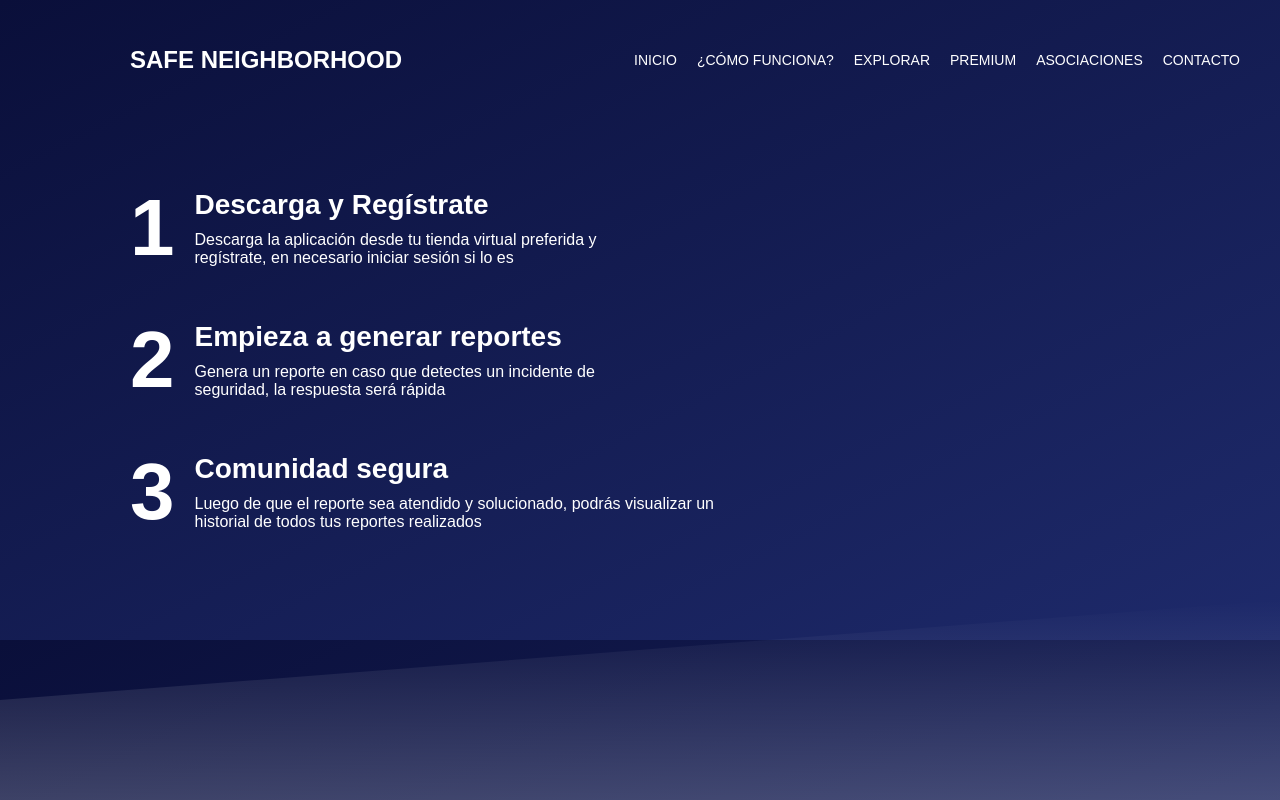
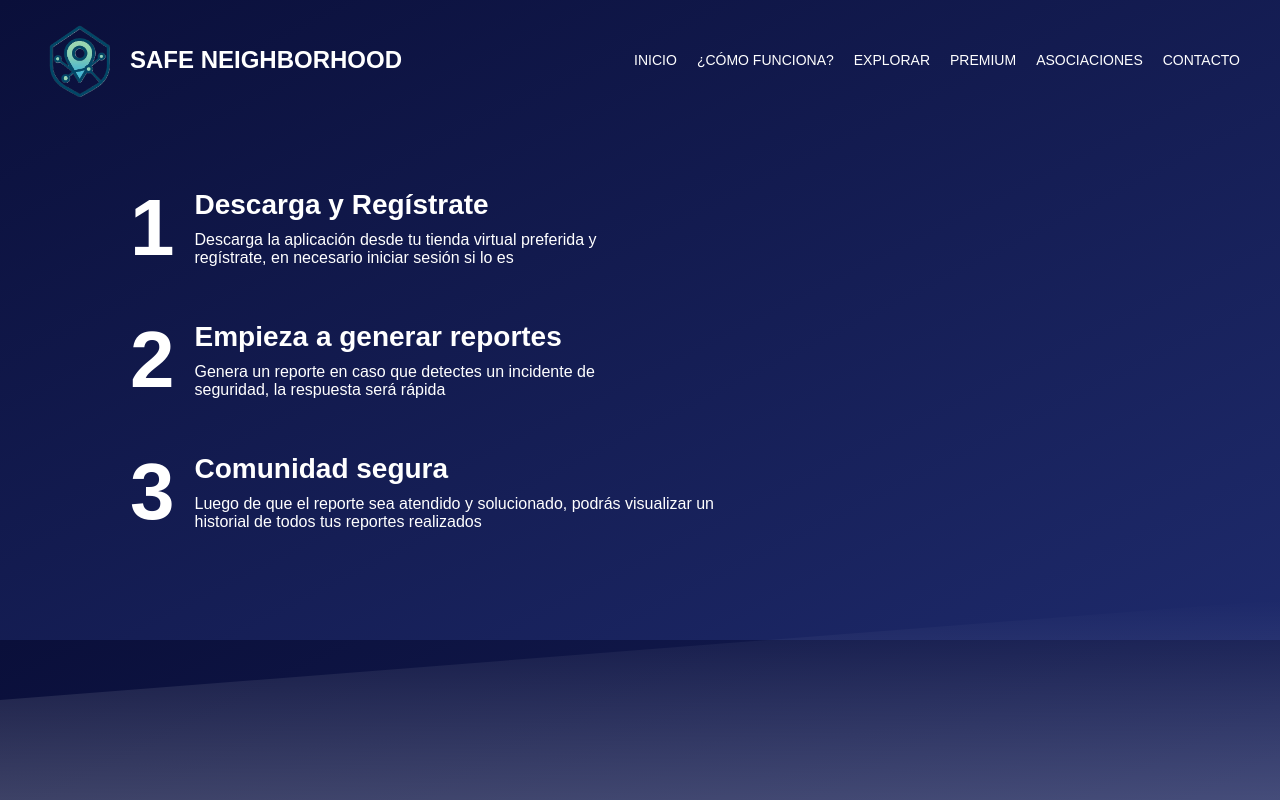
Before and after one commit to DTLamby/Safe-Neighborhood, a plain HTML site: page explorar.html in a window 1280 px wide. Drawn offline with Linux system fonts and the light colour scheme.

Commit message:
Update explorar.html

```diff
--- a/explorar.html
+++ b/explorar.html
@@ -35,7 +35,7 @@
             content: '';
             width: 80px;
             height: 80px;
-            background: url('img/logo.jpg') no-repeat center;
+            background: url('logo.jpg') no-repeat center;
             background-size: contain;
             margin-right: 10px;
         }
@@ -140,4 +140,5 @@
 
     <div class="overlay"></div>
 </body>
+
 </html>
```
